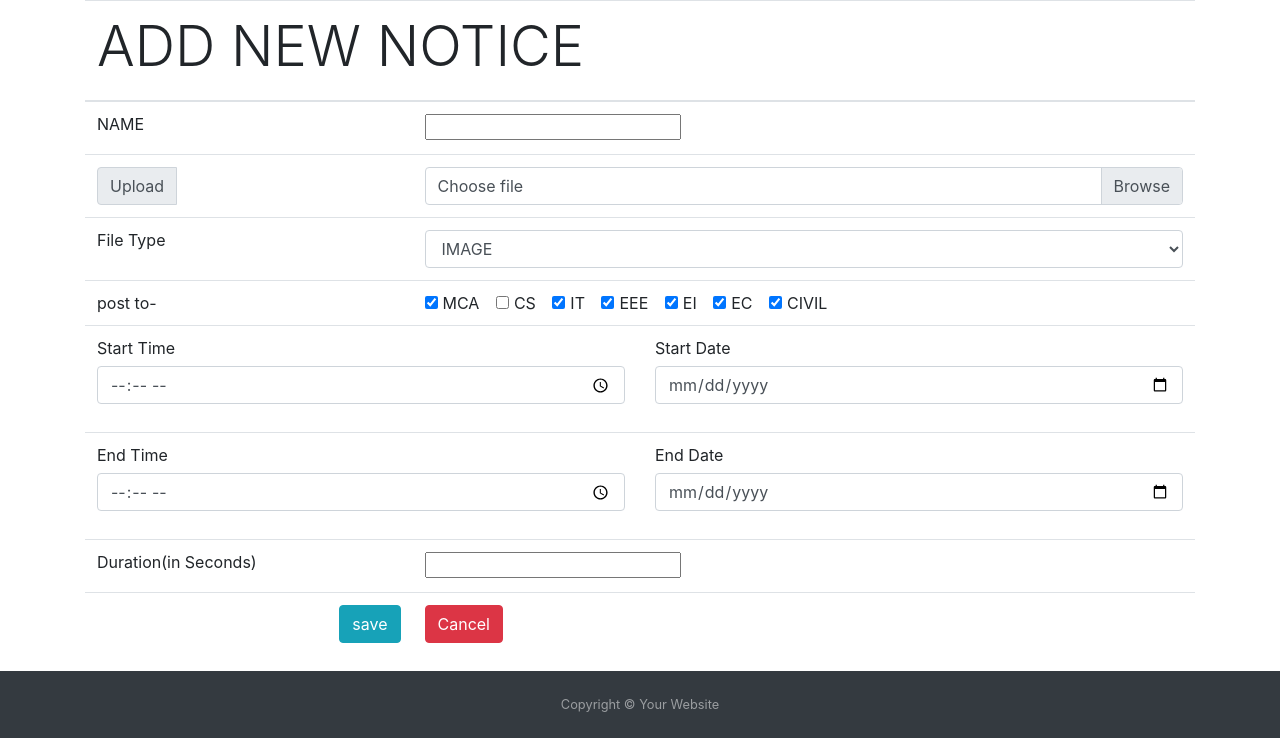
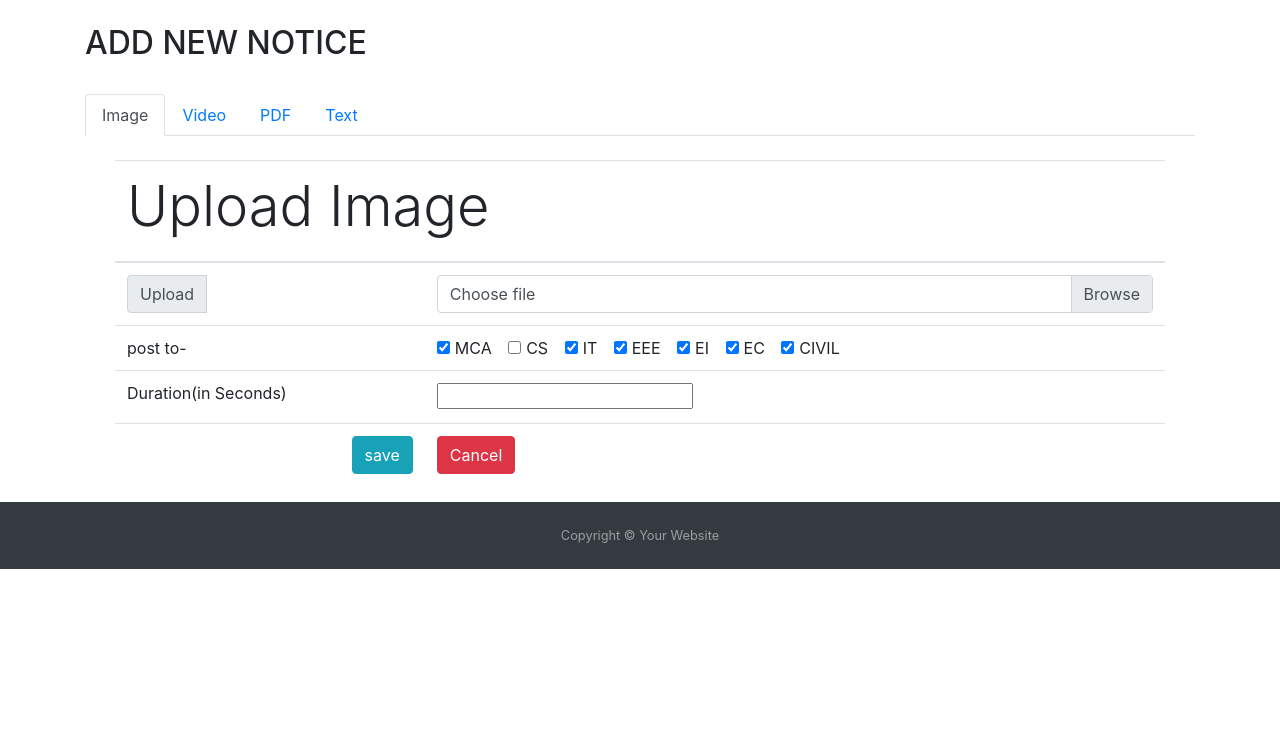
Before and after one commit to gokulchapparath/mcaproject, a Flask app: page /addnewnotice in a window 1280 px wide. Shown: the part 56-800 px from the top of the page. Run offline with Flask 2, Linux system fonts and the light colour scheme; some libraries are stand-ins or nearby versions.

Commit message:
nov10 23:53

```diff
--- a/templates/admin/add.html
+++ b/templates/admin/add.html
@@ -59,24 +59,43 @@
 </script>
 
 <div class="container">
+<br>
+  <h2>ADD NEW NOTICE</h2>
+  <br>
+  <!-- Nav tabs -->
+  <ul class="nav nav-tabs" role="tablist">
+    <li class="nav-item">
+      <a class="nav-link active" data-toggle="tab" href="#image">Image</a>
+    </li>
+    <li class="nav-item">
+      <a class="nav-link" data-toggle="tab" href="#video">Video</a>
+    </li>
+    <li class="nav-item">
+      <a class="nav-link" data-toggle="tab" href="#pdf">PDF</a>
+    </li>
+        <li class="nav-item">
+      <a class="nav-link" data-toggle="tab" href="#text">Text</a>
+    </li>
+  </ul>
+
+  <!-- Tab panes -->
+  <div class="tab-content">
+    <div id="image" class="container tab-pane active"><br>
+
+      <div class="container">
     <div class="row">
         <div class="col-sm-12">
             <table class="table">
                 <thead>
                     <tr>
                         <th colspan="2">
-                                <h1 class="display-4">ADD NEW NOTICE</h1></th>
+                                <h1 class="display-4">Upload Image</h1></th>
 
                     </tr>
 
                 </thead>
                 <tbody>
-                    <tr>
-                        <td scope="row">
-                            <label for="names">NAME</label></td>
-                        <td><input type="text" name="names" id="names"></td>
 
-                    </tr>
                     <tr>
                         <div class="input-group">
                             <td scope="row">
@@ -88,20 +107,13 @@
                             <td>
                                 <div class="custom-file">
                                     <input type="file" class="custom-file-input" id="inputGroupFile01"
-                                        aria-describedby="inputGroupFileAddon01">
+                                        aria-describedby="inputGroupFileAddon01" accept="image/*">
                                     <label class="custom-file-label" for="inputGroupFile01">Choose file</label>
                                 </div>
-                            </td
+                            </td  >
                         </div>
                     </tr>
-                    <tr>
-                        <td scope="row"><label for="username">File Type</label></td>
-                        <td><select class="form-control" id="sel1">
-                                <option>IMAGE</option>
-                                <option>VIDEO</option>
-                                <option>TEXT</option>
-                            </select> </td>
-                    </tr>
+
                     <tr>
                         <td scope="row">
                             post to-
@@ -151,41 +163,8 @@
                                                 </div>
                         </td>
                     </tr>
-                  <tr>
-                      <td scope="row" colspan="2">
-                        <div class="row">
-                            <div class="col-sm-6">
-                                <div class="form-group pmd-textfield pmd-textfield-floating-label">
-                                    <label class="control-label" for="datepicker-start">Start Time</label>
-                                    <input type="time" class="form-control" id="timepicker-start">
-                                </div>
-                            </div>
-                            <div class="col-sm-6">
-                                <div class="form-group pmd-textfield pmd-textfield-floating-label">
-                                    <label class="control-label" for="datepicker-end">Start Date</label>
-                                    <input type="date" class="form-control" id="datepicker-start">
-                                </div>
-                            </div>
-                        </div>
-                      </td>
-                  </tr>
 
-                  <tr>
-                    <td scope="row" colspan="2">
-                      <div class="row">
-                          <div class="col-sm-6">
-                              <div class="form-group pmd-textfield pmd-textfield-floating-label">
-                                  <label class="control-label" for="datepicker-start">End Time</label>
-                                  <input type="time" class="form-control" id="timepicker-end">
-                              </div>
-                          </div>
-                          <div class="col-sm-6">
-                              <div class="form-group pmd-textfield pmd-textfield-floating-label">
-                                  <label class="control-label" for="datepicker-end">End Date</label>
-                                  <input type="date" class="form-control" id="datepicker-end">
-                             </div>
-                             </div>
-                            </tr>
+
                                   <tr>
                                  <td scope="row">
                                <label for="duration">Duration(in Seconds)</label>
@@ -211,5 +190,24 @@
         </div>
     </div>
 </div>
+    </div>
+
+    <div id="video" class="container tab-pane fade"><br>
+      <h3>Upload Video</h3>
+      <p>Ut enim ad minim veniam, quis nostrud exercitation ullamco laboris nisi ut aliquip ex ea commodo </p>
+    </div>
+
+    <div id="pdf" class="container tab-pane fade"><br>
+      <h3>Upload PDF</h3>
+      <p>Sed ut perspiciatis unde omnis iste natus error sit voluptatem accusantium doloremque laudantium, totam rem aperiam.</p>
+    </div>
+
+    <div id="text" class="container tab-pane fade"><br>
+      <h3>Upload Text</h3>
+      <p>Sed ut perspiciatis unde omnis iste natus error sit voluptatem accusantium doloremque laudantium, totam rem aperiam.</p>
+    </div>
+
+  </div>
+</div>
 
 {% endblock content %}
--- a/templates/display.html
+++ b/templates/display.html
@@ -102,7 +102,7 @@ $('#carouselExampleSlidesOnly').on('slide.bs.carousel', function onSlide (ev) {
 
     {% endif %}
 
-      {% if sliders[2] == "png" %}
+      {% if sliders[2] == "image" %}
     <div id="imgdiv" class="carousel-item" data-interval="{{sliders[1]}}">
       <img  class="img-fluid" src="/static/{{sliders[0]}}" alt="{{sliders[0]}}">
 
@@ -111,12 +111,12 @@ $('#carouselExampleSlidesOnly').on('slide.bs.carousel', function onSlide (ev) {
     {% endif %}
 
 
-      {% if sliders[2] == "mp4" %}
+      {% if sliders[2] == "video" %}
       <div id="viddiv" class="carousel-item" data-interval="{{sliders[1]}}">
         <div class="embed-responsive embed-responsive-16by9">
   <!-- <iframe id="vids" class="embed-responsive-item" src="/static/{{sliders[0]}}?controls=0&amp;showinfo=0;" frameborder="0" ></iframe> -->
 
-  <video id="vids" class="embed-responsive-item" controls="true">
+  <video id="vids" class="embed-responsive-item" controls="true" muted="true">
         <source src="/static/{{sliders[0]}}">
         </video>
 </div>
```
Also changed, not shown: screnshot/Screenshot from 2019-11-10 23-50-18.png (added), temp files/admin/add.html (renamed from temp files/add.html).
